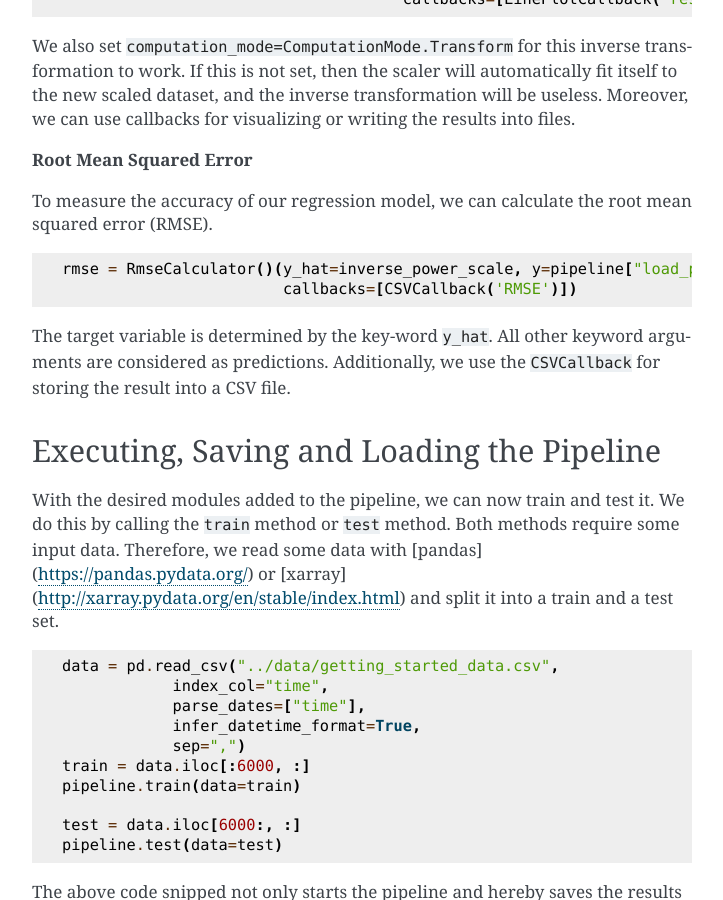
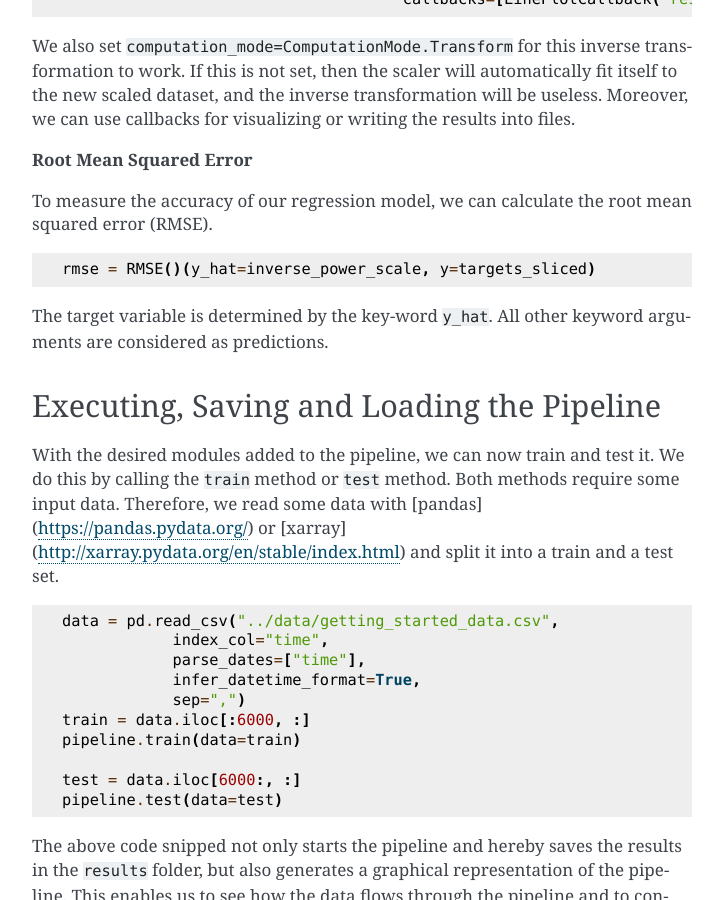
Before and after one commit to KIT-IAI/pyWATTS, a Sphinx documentation site: the page built from docs/source/getting_started.rst, in a window 1280 px wide and 900 px high, scrolled down 4125 px. Shown: the whole window, without its empty margins (388-1111 px from the left). Built offline with Sphinx 7.4.7, drawn with Linux system fonts in a browser that asks for light colours.

Commit message:
use RMSE instead of RMSECalculator and remove CSV callback which is no longer used in example.py

```diff
--- a/docs/source/getting_started.rst
+++ b/docs/source/getting_started.rst
@@ -210,11 +210,9 @@ To measure the accuracy of our regression model, we can calculate the root mean
 
 .. code-block:: python
 
-    rmse = RmseCalculator()(y_hat=inverse_power_scale, y=pipeline["load_power_statistics"],
-                            callbacks=[CSVCallback('RMSE')])
+    rmse = RMSE()(y_hat=inverse_power_scale, y=targets_sliced)
 
 The target variable is determined by the key-word ``y_hat``. All other keyword arguments are considered as predictions.
-Additionally, we use the ``CSVCallback`` for storing the result into a CSV file.
 
 Executing, Saving and Loading the Pipeline
 ******************************************
```
